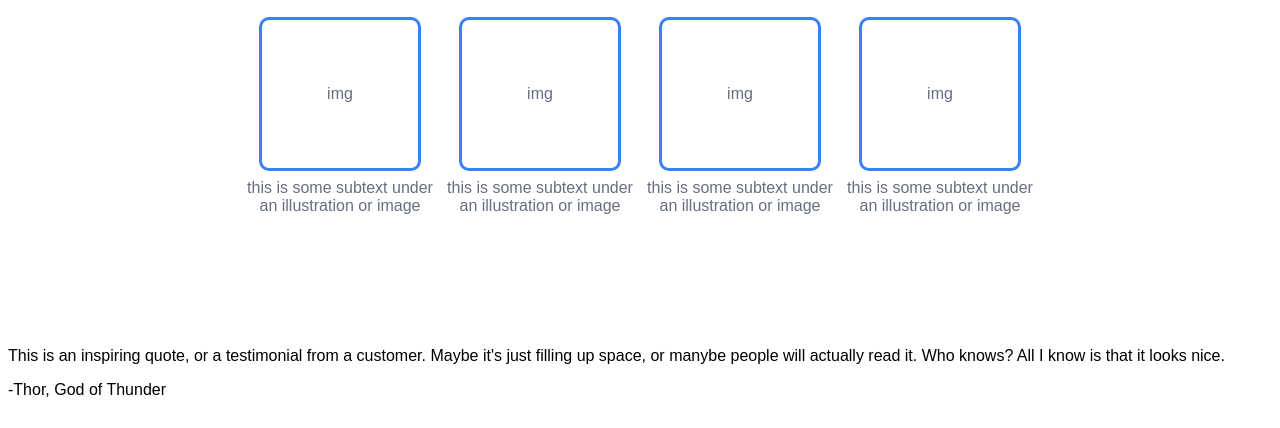
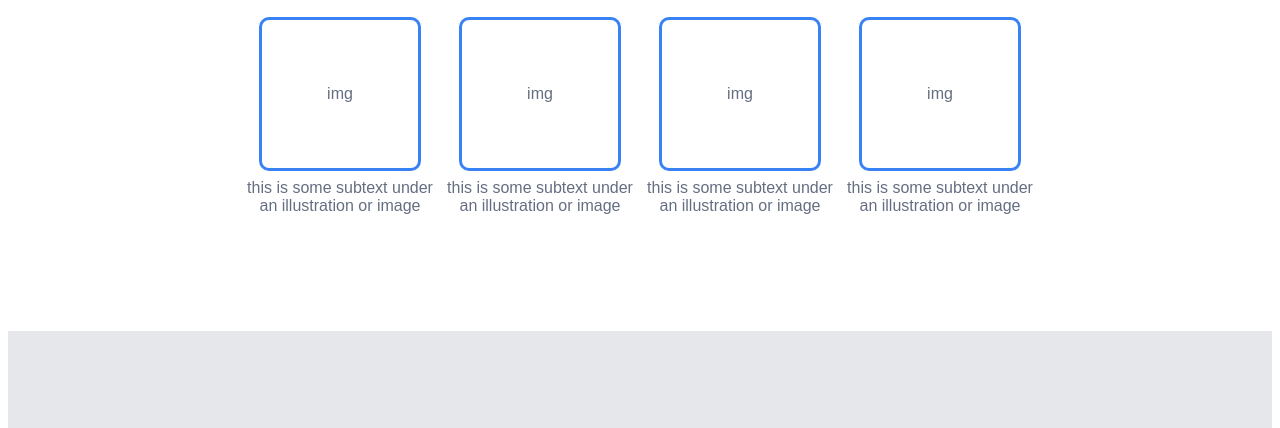
Before and after one commit to alicehe2003/mini_website, a plain HTML site: page index.html in a window 1280 px wide. Shown: the part 474-902 px from the top of the page. Drawn offline with Linux system fonts and the light colour scheme.

Commit message:
Implemented CSS for quote section.

```diff
--- a/style.css
+++ b/style.css
@@ -122,3 +122,31 @@ li {
     margin-top: 8px;
     color: rgb(101, 110, 129);
 }
+
+.quote {
+    display: flex;
+    flex-direction: column;
+    background-color: #E5E7EB;
+    align-items: center;
+}
+
+.quote p {
+    margin: 100px;
+    font-size: 36px;
+    color: #1F2937;
+    font-style: italic;
+    font-weight: 100;
+    margin-bottom: 0;
+    max-width: 800px;
+}
+
+.quote #name {
+    display: flex;
+    min-width: 700px;
+    justify-content: flex-end;
+    margin-top: 0;
+    font-size: 22px;
+    margin-bottom: 100px;
+    font-style: normal;
+    font-weight: 700;
+}
```
